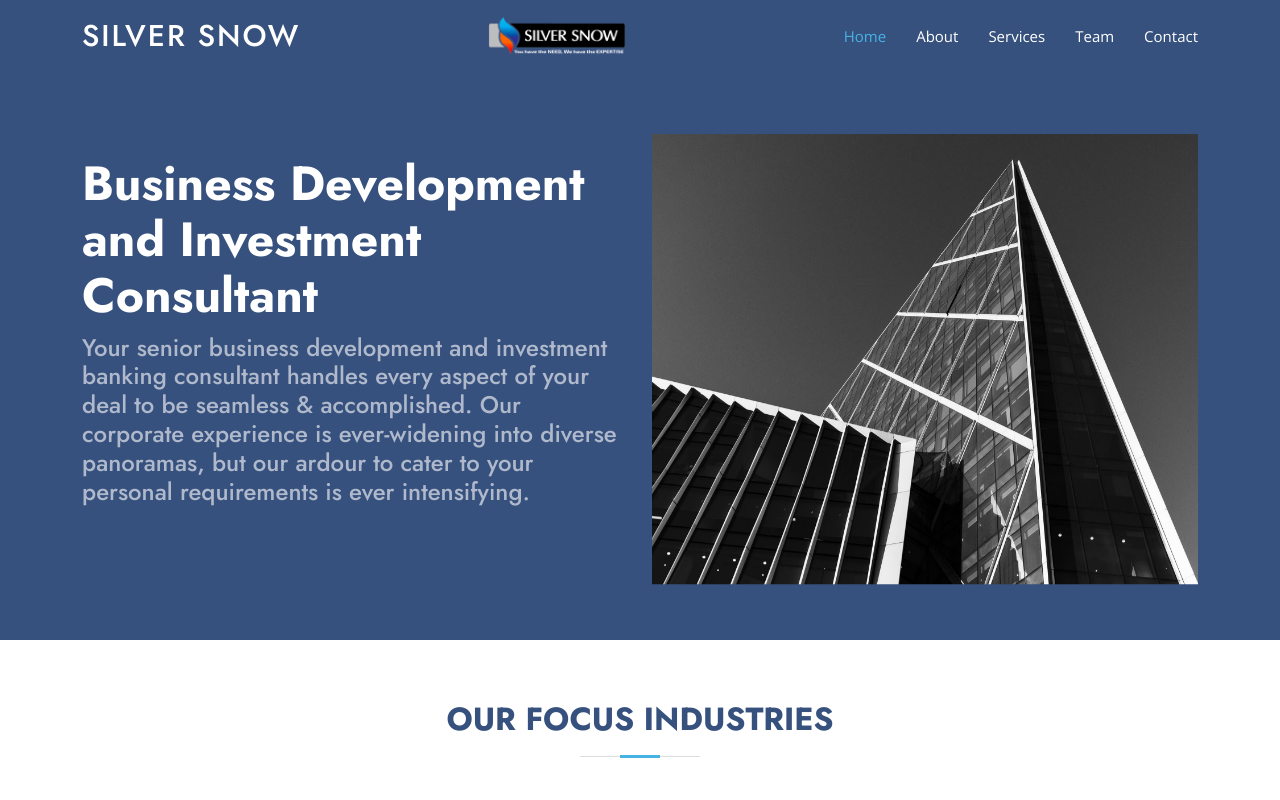
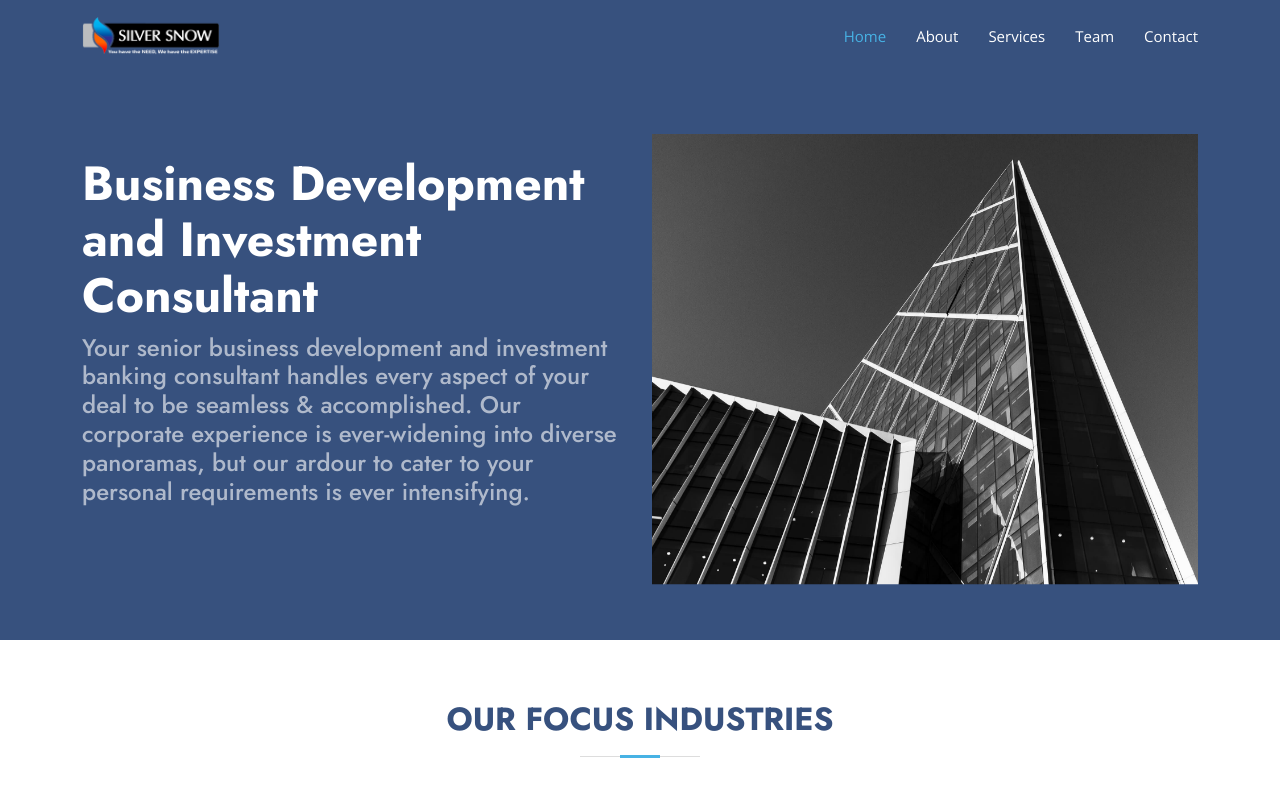
Before and after one commit to bkuimba/silver, a plain HTML site: page Silver/index.html in a window 1280 px wide. Shown: the top 800 px of the page. Drawn offline with nearby package versions, Linux system fonts and the light colour scheme.

Commit message:
add Silver

```diff
--- a/Silver/index.html
+++ b/Silver/index.html
@@ -43,8 +43,8 @@
   <header id="header" class="fixed-top ">
     <div class="container d-flex align-items-center">
 
-      <h1 class="logo me-auto"><a href="index.html">Silver Snow</a></h1>
-      <!-- Uncomment below if you prefer to use an image logo -->
+      <!-- <h1 class="logo me-auto"><a href="index.html">Silver Snow</a></h1>
+      Uncomment below if you prefer to use an image logo -->
       <a href="index.html" class="logo me-auto"><img src="assets/img/ss.png" alt="" class="img-fluid"></a>
 
       <nav id="navbar" class="navbar">
```
